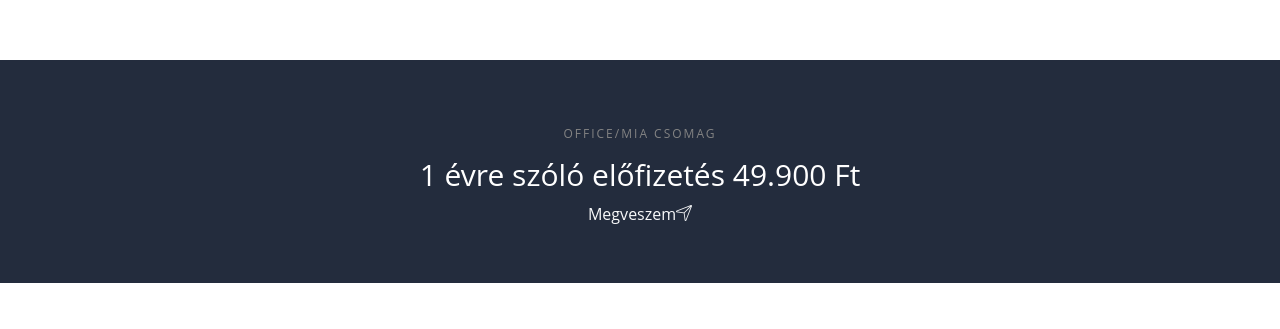
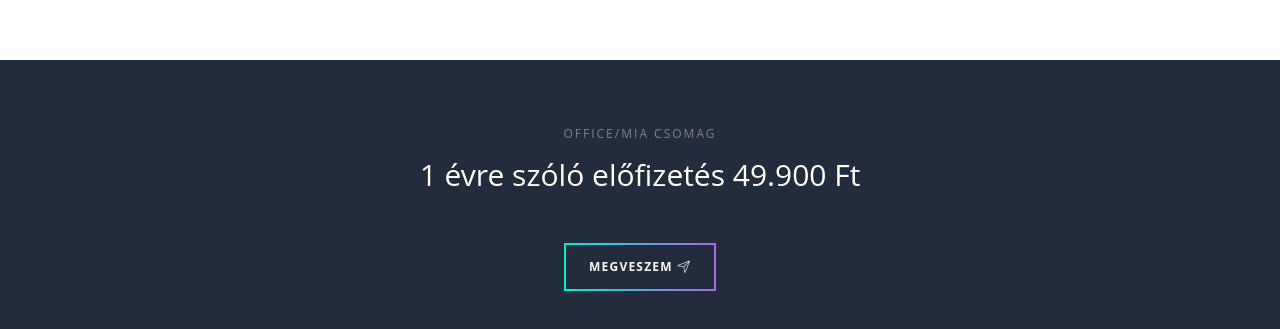
Before and after one commit to lkajtar/netacademia.hu, a Nuxt app: page /officecsomag in a window 1280 px wide. Shown: the part 1381-1710 px from the top of the page. Before the commit the page ends 1664 px from the top, so only its background shows below. Built offline with nearby package versions, Linux system fonts and the light colour scheme; what vue-mq would draw is missing.

Commit message:
DEV-50 * a-or-nuxt-link komponens bevezetése és GtmLink refaktor * wawes effect kiszervezés * office oldal dark section * Button component

```diff
--- /dev/null
+++ b/components/AOrNuxtLink.vue
@@ -0,0 +1,30 @@
+<template>
+  <nuxt-link v-if="isNuxtLink" :to="href">
+    <slot></slot>
+  </nuxt-link>
+  <a v-else :href="href">
+    <slot></slot>
+  </a>
+</template>
+
+<script>
+export default {
+  name: "AOrNuxtLink",
+  props: {
+    href: {
+      type: String,
+      required: true
+    }
+  },
+  computed: {
+    isNuxtLink: function() {
+      // console.log(this.href.indexOf('://'));
+      // ha nincs egy linkben :// akkor azt nuxt-link-ken kezeljuk
+      return this.href.indexOf("://") === -1;
+    }
+  }
+};
+</script>
+
+<style scoped>
+</style>
--- /dev/null
+++ b/components/Button.vue
@@ -0,0 +1,264 @@
+<template>
+  <AOrNuxtLink :class="[themeClass, sizeClass]" :href="href">
+    <slot></slot>
+  </AOrNuxtLink>
+</template>
+
+<script>
+import AOrNuxtLink from "./AOrNuxtLink";
+
+export default {
+  name: "Button",
+  components: { AOrNuxtLink },
+  props: {
+    href: {
+      type: String,
+      required: true
+    },
+    theme: {
+      type: String,
+      default: "default",
+      validator(val) {
+        return (
+          [
+            "default",
+            "default-outline",
+            "primary",
+            "primary-outline",
+            "secondary",
+            "secondary-outline",
+            "black",
+            "black-outline",
+            "white",
+            "white-outline"
+          ].indexOf(val) !== -1
+        );
+      }
+    },
+    size: {
+      type: String,
+      default: "",
+      validator(val) {
+        return ["", "xs", "lg"].indexOf(val) !== -1;
+      }
+    }
+  },
+  computed: {
+    sizeClass() {
+      switch (this.size) {
+        case "xs":
+          return "btn-xs";
+        case "lg":
+          return "btn-lg";
+        default:
+          return "";
+      }
+    },
+    themeClass() {
+      switch (this.theme) {
+        case "default-outline":
+          return "btn btn-default btn-outline waves waves-dark";
+        case "primary":
+          return "btn btn-primary waves";
+        case "primary-outline":
+          return "btn btn-primary btn-outline waves waves-dark";
+        case "secondary":
+          return "btn btn-secondary waves";
+        case "secondary-outline":
+          return "btn btn-secondary btn-outline waves waves-dark";
+        case "black":
+          return "btn btn-black waves";
+        case "black-outline":
+          return "btn btn-black btn-outline waves waves-dark";
+        case "white":
+          return "btn btn-white waves";
+        case "white-outline":
+          return "btn btn-white btn-outline waves waves-dark";
+        default:
+          return "btn btn-default waves";
+      }
+    }
+  }
+};
+</script>
+
+<style lang="scss">
+.btn {
+  position: relative;
+  z-index: 1;
+  padding: 15px 25px;
+  margin-right: 20px;
+  margin-bottom: 20px;
+  border: none;
+  border-radius: 0;
+  font-size: 12px;
+  font-weight: 700;
+  letter-spacing: 1.2px;
+  text-transform: uppercase;
+  cursor: pointer;
+  -webkit-transition: all 0.2s;
+  transition: all 0.2s;
+
+  &:last-child {
+    margin-right: 0;
+  }
+
+  i {
+    position: relative;
+    top: 1px;
+    margin-left: 5px;
+  }
+
+  &:focus,
+  &:active {
+    outline: 0 !important;
+    box-shadow: none;
+  }
+
+  &:hover {
+    box-shadow: 0 4px 7px 0 rgba(0, 0, 0, 0.16),
+      0 3px 12px 0 rgba(0, 0, 0, 0.12);
+    -webkit-transform: scale(1.05);
+    -ms-transform: scale(1.05);
+    transform: scale(1.05);
+  }
+}
+
+.btn-lg {
+  padding: 17px 35px;
+  font-size: 14px;
+}
+
+.btn-xs {
+  padding: 12px 20px;
+  font-size: 10px;
+}
+
+/* DEFAULT */
+.btn-default,
+.btn-default:hover,
+.btn-default:focus,
+.btn-default:active:focus {
+  background: #00f0d1;
+  background: -webkit-linear-gradient(51deg, #00f0d1, #a966ee);
+  background: -ms-linear-gradient(51deg, #00f0d1, #a966ee);
+  background: linear-gradient(51deg, #00f0d1, #a966ee);
+  color: #fff;
+
+  &.btn-outline:after {
+    border-left: 2px solid #00f0d1;
+    border-right: 2px solid #a966ee;
+    background-image: linear-gradient(90deg, #00f0d1, #a966ee),
+      linear-gradient(90deg, #00f0d1, #a966ee);
+  }
+}
+
+/* PRIMARY */
+.btn-primary,
+.btn-primary:hover,
+.btn-primary:focus,
+.btn-primary:active:focus {
+  background: #00f0d1;
+  color: #fff;
+
+  &.btn-outline:after {
+    border: 2px solid #00f0d1;
+    background: transparent;
+    color: #252525;
+  }
+}
+
+/* SECONDARY */
+.btn-secondary,
+.btn-secondary:hover,
+.btn-secondary:focus,
+.btn-secondary:active:focus {
+  background: #a966ee;
+  color: #fff;
+
+  &.btn-outline:after {
+    border: 2px solid #a966ee;
+    background: transparent;
+    color: #252525;
+  }
+}
+
+/* BLACK */
+.btn-black,
+.btn-black:hover,
+.btn-black:focus,
+.btn-black:active:focus {
+  background: #252525;
+  color: #fff;
+
+  &.btn-outline:after {
+    border: 2px solid #252525;
+    background: transparent;
+    color: #252525;
+  }
+}
+
+/* WHITE */
+.btn-white,
+.btn-white:hover,
+.btn-white:focus,
+.btn-white:active:focus {
+  background: #f2f2f2;
+  color: #252525;
+
+  &.btn-outline:after {
+    border: 2px solid #fff;
+    background: transparent;
+    color: #252525;
+  }
+}
+
+/* OUTLINE */
+.btn-outline,
+.btn-outline:hover,
+.btn-outline:focus,
+.btn-outline:active:focus {
+  background: transparent;
+  color: #fff;
+
+  &:after {
+    position: absolute;
+    z-index: -1;
+    top: 0;
+    right: 0;
+    bottom: 0;
+    left: 0;
+    background-size: 100% 2px;
+    background-position: 0 0, 0 100%;
+    background-repeat: no-repeat;
+    content: "";
+  }
+
+  .full-section.dark {
+    .btn,
+    .btn:hover {
+      color: #fff;
+    }
+
+    .btn-white,
+    .btn-white:hover {
+      color: #252525;
+    }
+
+    .btn-outline,
+    .btn-outline:hover,
+    .btn-outline:focus,
+    .btn-outline:active:focus {
+      color: inherit;
+    }
+
+    .btn-white.btn-outline {
+      color: inherit;
+    }
+
+    .btn-white.btn-outline:after {
+      border-color: #fff;
+    }
+  }
+}
+</style>
--- a/components/FullSection.vue
+++ b/components/FullSection.vue
@@ -23,6 +23,7 @@ export default {
 </script>
 
 <style lang="scss">
+
 .full-section {
   position: relative;
   z-index: 1;
--- a/components/GtmLink.vue
+++ b/components/GtmLink.vue
@@ -1,16 +1,17 @@
 <template>
-  <nuxt-link v-if="isNuxtLink" :to="href" @click="Clicked" @mouseDown.middle="Clicked"
-             v-observe-visibility="VisibilityChanged">
+  <AOrNuxtLink :href="href"
+                  @click="Clicked"
+                  @mouseDown.middle="Clicked"
+                  v-observe-visibility="VisibilityChanged">
     <slot></slot>
-  </nuxt-link>
-  <a v-else :href="href" @click="Clicked" @mouseDown.middle="Clicked"
-     v-observe-visibility="VisibilityChanged">
-    <slot></slot>
-  </a>
+  </AOrNuxtLink>
 </template>
 
 <script>
+import AOrNuxtLink from "./AOrNuxtLink";
+
 export default {
+  components: { AOrNuxtLink },
   props: {
     href: {
       type: String,
@@ -34,7 +35,7 @@ export default {
     isNuxtLink: function() {
       // console.log(this.href.indexOf('://'));
       // ha nincs egy linkben :// akkor azt nuxt-link-ken kezeljuk
-      return this.href.indexOf('://') === -1;
+      return this.href.indexOf("://") === -1;
     }
   },
   methods: {
@@ -82,7 +83,8 @@ export default {
             ecommerce: {
               click: {
                 actionField: {
-                  list: this.gtmData.list || 'valamiinnenazertcsakhianyzik...ejnye'
+                  list:
+                    this.gtmData.list || "valamiinnenazertcsakhianyzik...ejnye"
                 },
                 products: [this.gtmData]
               }
--- a/css/main.css
+++ b/css/main.css
@@ -4,7 +4,49 @@
   align-items: center;
 }
 
-/* buttons */
+/***********************************************************************************
+ *	+ WAVES EFFECT
+ ***********************************************************************************/
+
+.waves {
+  position: relative;
+  z-index: 1;
+  overflow: hidden;
+  display: inline-block;
+  -webkit-user-select: none;
+  -webkit-transform: translateZ(0);
+  -ms-transform: translateZ(0);
+  transform: translateZ(0);
+  -webkit-transition: all 0.1s ease-out;
+  transition: all 0.1s ease-out;
+}
+
+.waves .waves-ripple {
+  position: absolute;
+  z-index: -1;
+  width: 20px;
+  height: 20px;
+  border-radius: 50%;
+  margin-top: -10px;
+  margin-left: -10px;
+  background-color: rgba(255, 255, 255, 0.5);
+  opacity: 0;
+  pointer-events: none;
+  -webkit-transform: scale(0);
+  -ms-transform: scale(0);
+  transform: scale(0);
+  -webkit-transition: all 0.7s ease-out;
+  transition: all 0.7s ease-out;
+}
+
+.waves.waves-dark .waves-ripple {
+  background-color: rgba(0, 0, 0, 0.1);
+}
+
+/***********************************************************************************
+ *	+ old buttons
+ ***********************************************************************************/
+
 .btn-cus {
   padding: 10px 20px;
   border-radius: 40px;
--- a/pages/officecsomag.vue
+++ b/pages/officecsomag.vue
@@ -85,13 +85,14 @@
           </Column>
         </Row>
       </Container>
-      <Container>
+      <Container class="mt-5">
         <Row>
           <Column class="col-md-12 text-center">
             <p>
-              <a class="btn btn-default btn-outline waves text-light" href="#">
+              <Button theme="default-outline" class="text-light"
+                      href="https://app.netacademia.hu/Subscription/Create/office">
                 Megveszem<i class="decode-icon-cursor"></i>
-              </a>
+              </Button>
             </p>
           </Column>
         </Row>
@@ -110,12 +111,14 @@ import Row from "../components/Row";
 import Bounce from "../components/Bounce";
 import ServiceBox from "../components/ServiceBox";
 import Column from "../components/Column";
+import Button from "../components/Button";
 
 export default {
   name: "officecsomag",
   mixins: [GtmPageLoad("Termékoldal")],
   layout: "decode",
   components: {
+    Button,
     Column,
     ServiceBox,
     Bounce,
```
